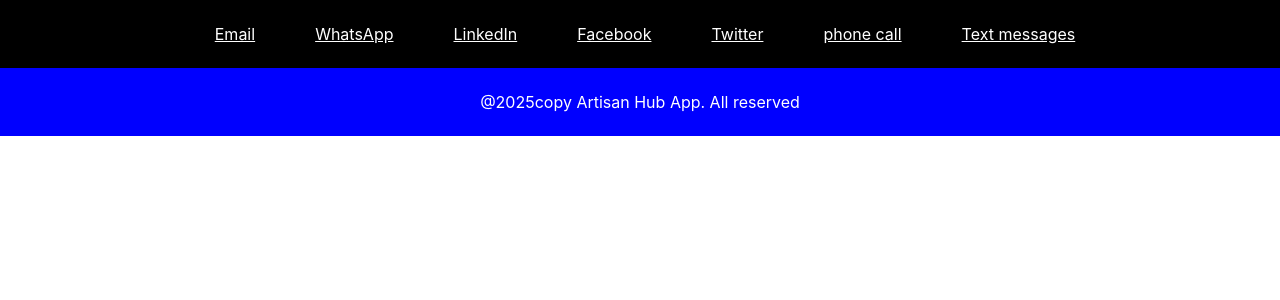
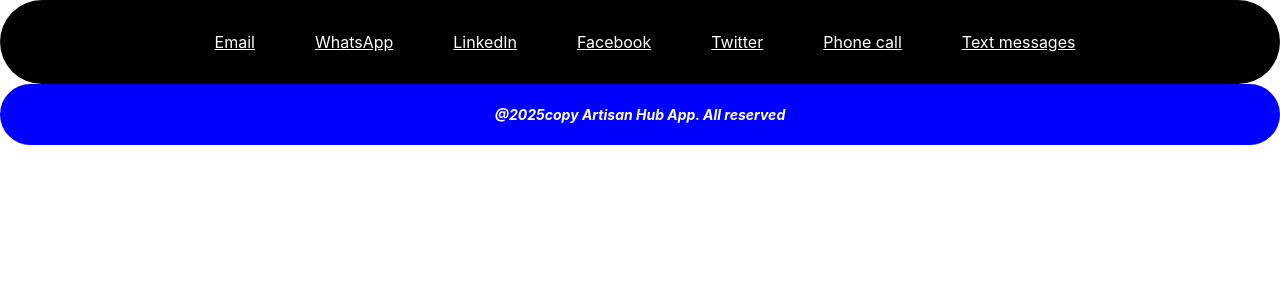
Before and after one commit to OJOK314/home-footer, a React (Create React App) app: page / in a window 1280 px wide. Shown: the top 300 px of the page. Built offline with nearby package versions, Linux system fonts and the light colour scheme.

Commit message:
some small changes on  icons

```diff
--- a/src/App.css
+++ b/src/App.css
@@ -4,13 +4,25 @@
     text-align: center;
     padding-top: 8px;
     padding-bottom: 8px;
+    border:2px solid green;
+    border-radius: 50px;
+    border: none;
+    font-weight: bold;
+    font-size: large;
+    font-size: 14px;
+    font-style: italic;
+    cursor: pointer;
+
 }
 .nav{
     display: flex;
     justify-content: center;
     background-color: black;
-    padding-top: 8px;
-    padding-bottom: 8px;
+    padding-top: 16px;
+    padding-bottom: 16px;
+    border: 2px solid red;
+    border-radius: 50px;
+    border: none;
 }
 .a{
 color: white;
--- a/src/App.js
+++ b/src/App.js
@@ -12,13 +12,13 @@ function App() {
       <br/>
       <a className="a" href="https://wa.me/0777520905?text:I%20am%20alfred">WhatsApp</a>
       <br/>
-      <a className="a" href="">LinkedIn</a>
+      <a className="a" href="https://www.linkedin.com/in/ojok-alfred/">LinkedIn</a>
       <br/>
-      <a className="a" href="">Facebook</a>
+      <a className="a" href="https://www.facebook.com/" >Facebook</a>
       <br/>
-      <a className="a" href="">Twitter</a>
+      <a className="a" href="https://twitter.com/">Twitter</a>
       <br/>
-      <a className="a" href="tel:0781648144">phone call</a>
+      <a className="a" href="tel:0781648144">Phone call</a>
       <br/>
       <a className="a" href="sms:0777501149">Text messages</a>
       <br/>
```
